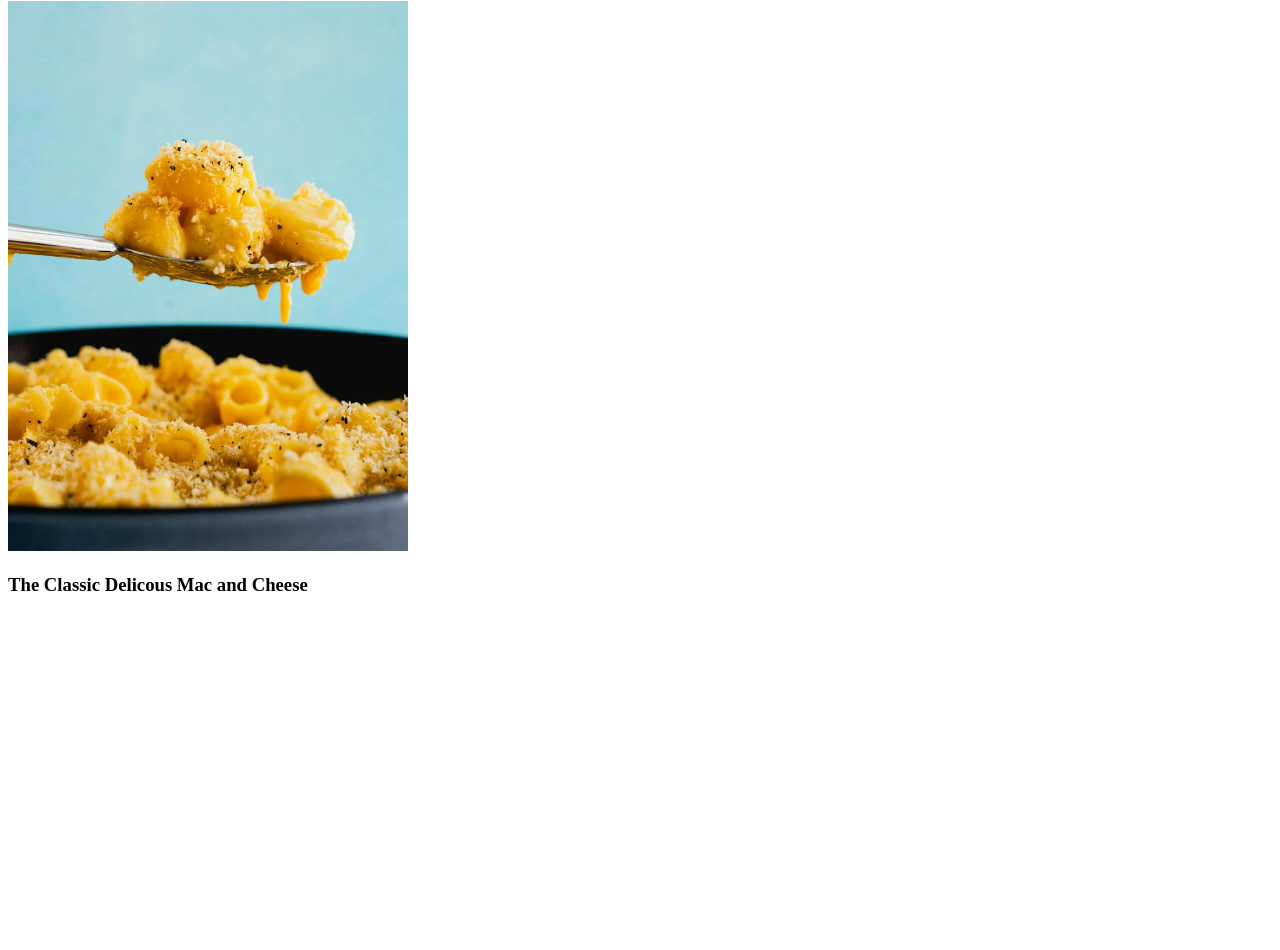
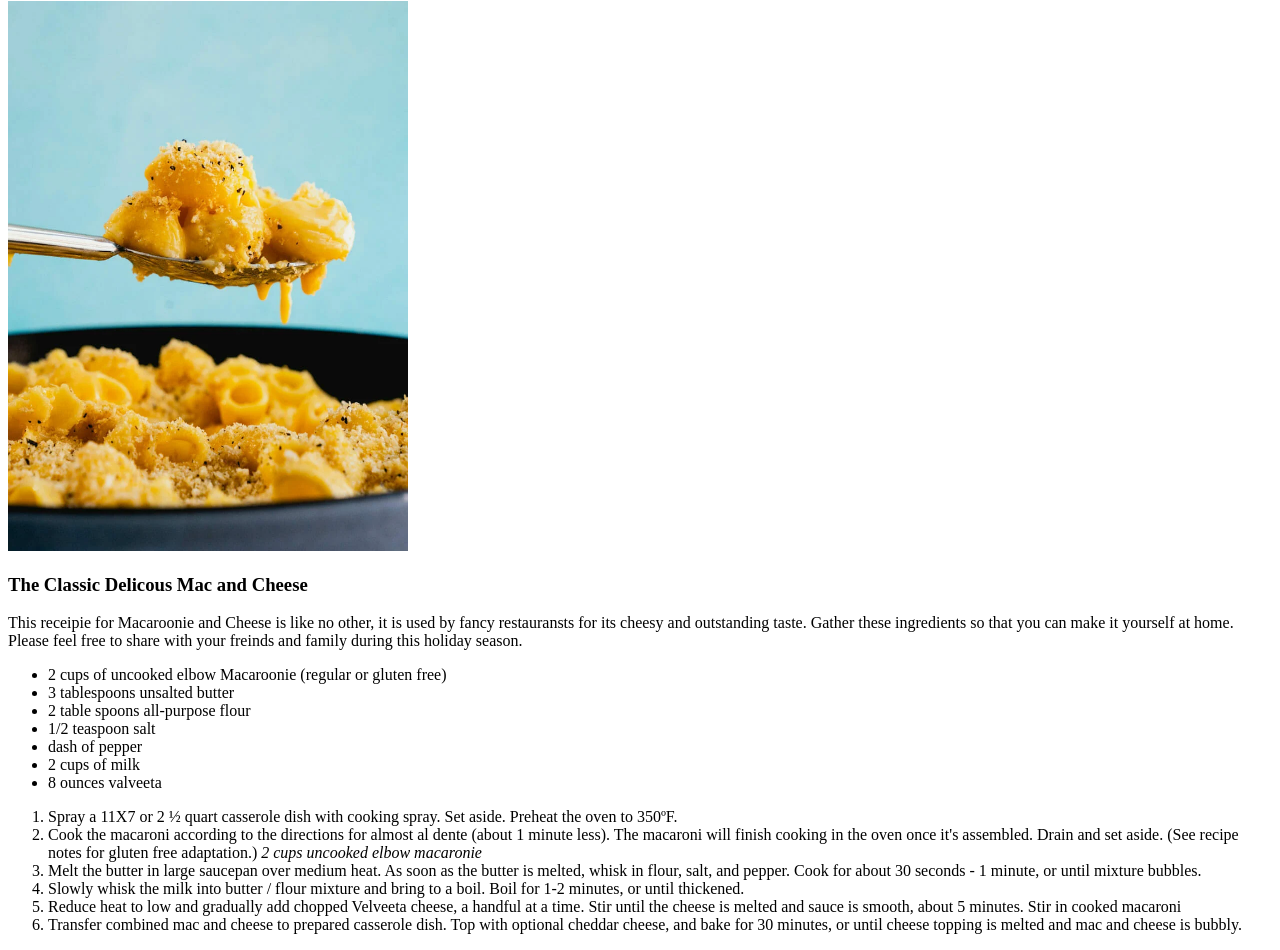
Before and after one commit to cyberbrito/odin-recipes, a plain HTML site: page recipes/macncheese.html in a window 1280 px wide. Shown: the part 79-1029 px from the top of the page. Before the commit the page ends 800 px from the top, so only its background shows below. Drawn offline with Linux system fonts and the light colour scheme.

Commit message:
add paragraph and list of ingredients

```diff
--- a/recipes/macncheese.html
+++ b/recipes/macncheese.html
@@ -10,5 +10,30 @@
     <h1>Mac and Cheese</h1>
     <img src="../images/macncheese.jpg" width="400" height="550" alt="Delicous Macaroonie and Cheese">
     <h3> The Classic Delicous Mac and Cheese</h3>
+    <p> This receipie for Macaroonie and Cheese is like no other, it is used by fancy restauransts for its cheesy and outstanding taste.
+        Gather these ingredients so that you can make it yourself at home. Please feel free to share with your freinds and family during
+    this holiday season.</p>
+        <ul>
+            <li>2 cups of uncooked elbow Macaroonie (regular or gluten free)</li>
+            <li>3 tablespoons unsalted butter</li>
+            <li>2 table spoons all-purpose flour</li>
+            <li>1/2 teaspoon salt</li>
+            <li>dash of pepper</li>
+            <li>2 cups of milk</li>
+            <li>8 ounces valveeta</li>
+        </ul>
+        <ol>
+            <li>Spray a 11X7 or 2 ½ quart casserole dish with cooking spray.
+                Set aside. Preheat the oven to 350ºF.</li>
+            <li>Cook the macaroni according to the directions for almost al dente (about 1 minute less). The macaroni will finish cooking in the oven once it's assembled. Drain and set aside. (See recipe notes for gluten free adaptation.)
+                <em>2 cups uncooked elbow macaronie</em> </li>
+            <li>Melt the butter in large saucepan over medium heat. As soon as the butter is melted, whisk in flour, salt, and pepper.
+                Cook for about 30 seconds - 1 minute, or until mixture bubbles.</li>
+            <li> Slowly whisk the milk into butter / flour
+             mixture and bring to a boil. Boil for 1-2 minutes, or until thickened.</li>
+             <li>Reduce heat to low and gradually add chopped Velveeta cheese, a handful at a time. Stir until the cheese is melted and sauce is smooth, about 5 minutes. Stir in cooked macaroni</li>
+             <li>Transfer combined mac and cheese to prepared casserole dish. Top with optional cheddar cheese, and bake for 30 minutes, or until cheese topping is melted and mac and cheese is bubbly.</li>
+
+            </ol>
 </body>
 </html>
```
